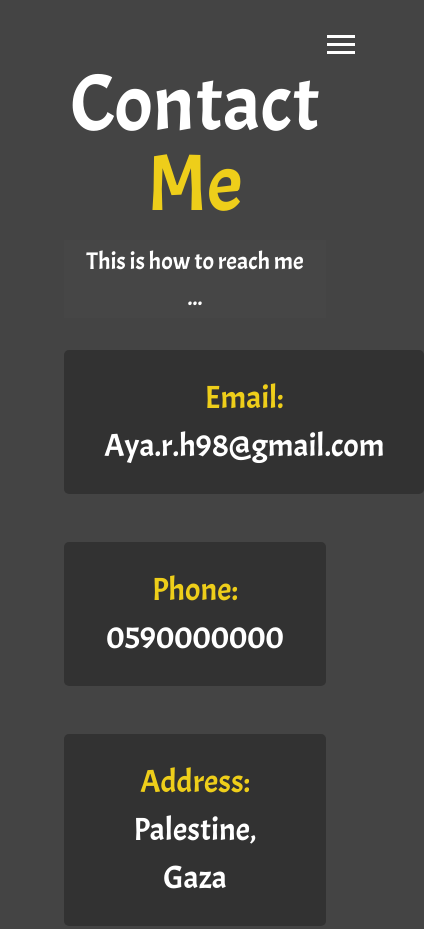
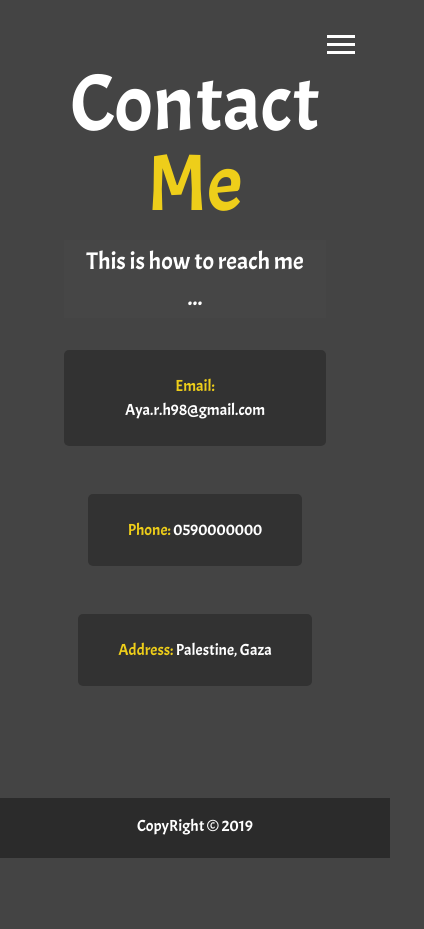
Before and after one commit to ayahabeeb98/ModernPortfolio, a website: page dist/contact.html in a window 390 px wide. Shown: the top 929 px of the page, 424 px wide, since content can reach past the window. After the commit the page ends 858 px from the top, so only its background shows below. Drawn offline with Linux system fonts and the light colour scheme.

Commit message:
modefied_4 for responsive

```diff
--- a/package.json
+++ b/package.json
@@ -3,7 +3,7 @@
   "version": "1.0.0",
   "description": "Responsice Portfolio website",
   "main": "index.js",
-  "homepage" : "https://ayahabeeb98/ayahabeeb98.github.io/ModernPortfolio",
+  "homepage" : "https://ayahabeeb98/ayahabeeb98.github.io/Portfolio",
   "scripts": {
     "sass": "node-sass -w scss/ -o dist/css/ --recursive ",
     "deploy": "gh-pages -d dist"
--- a/scss/_content.scss
+++ b/scss/_content.scss
@@ -12,7 +12,6 @@
   }
 
   .boxes{
-    flex-wrap: wrap;
 
     div{
       width: 100%;
@@ -107,6 +106,13 @@
     grid-template-columns: 1fr;
 
   }
+
+  .boxes {
+    div {
+      font-size: 1rem;
+    }
+  }
+
 }
 @include mediaXS{
   .about-info {
```
Also changed, not shown: dist/css/main.css.
